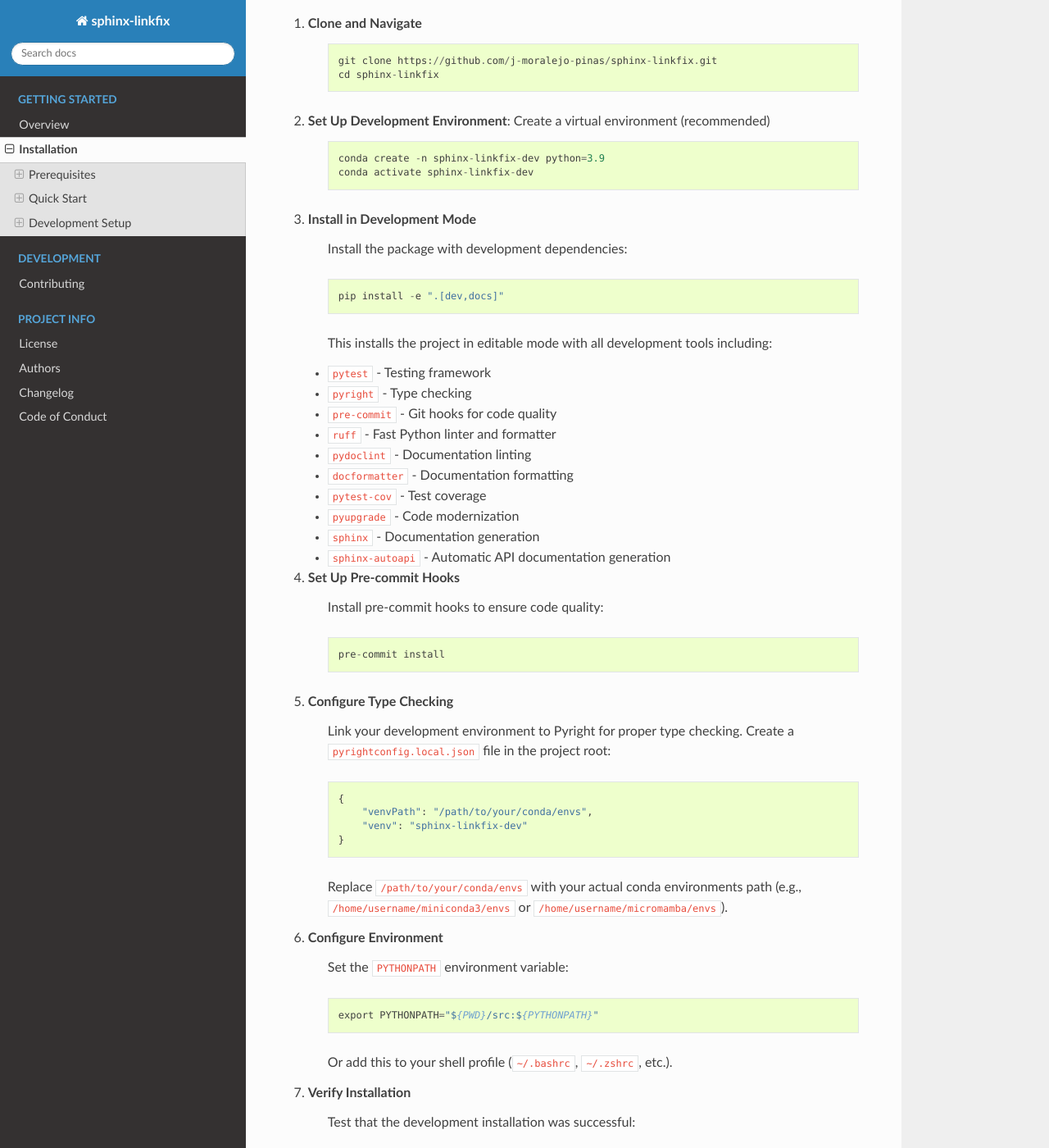
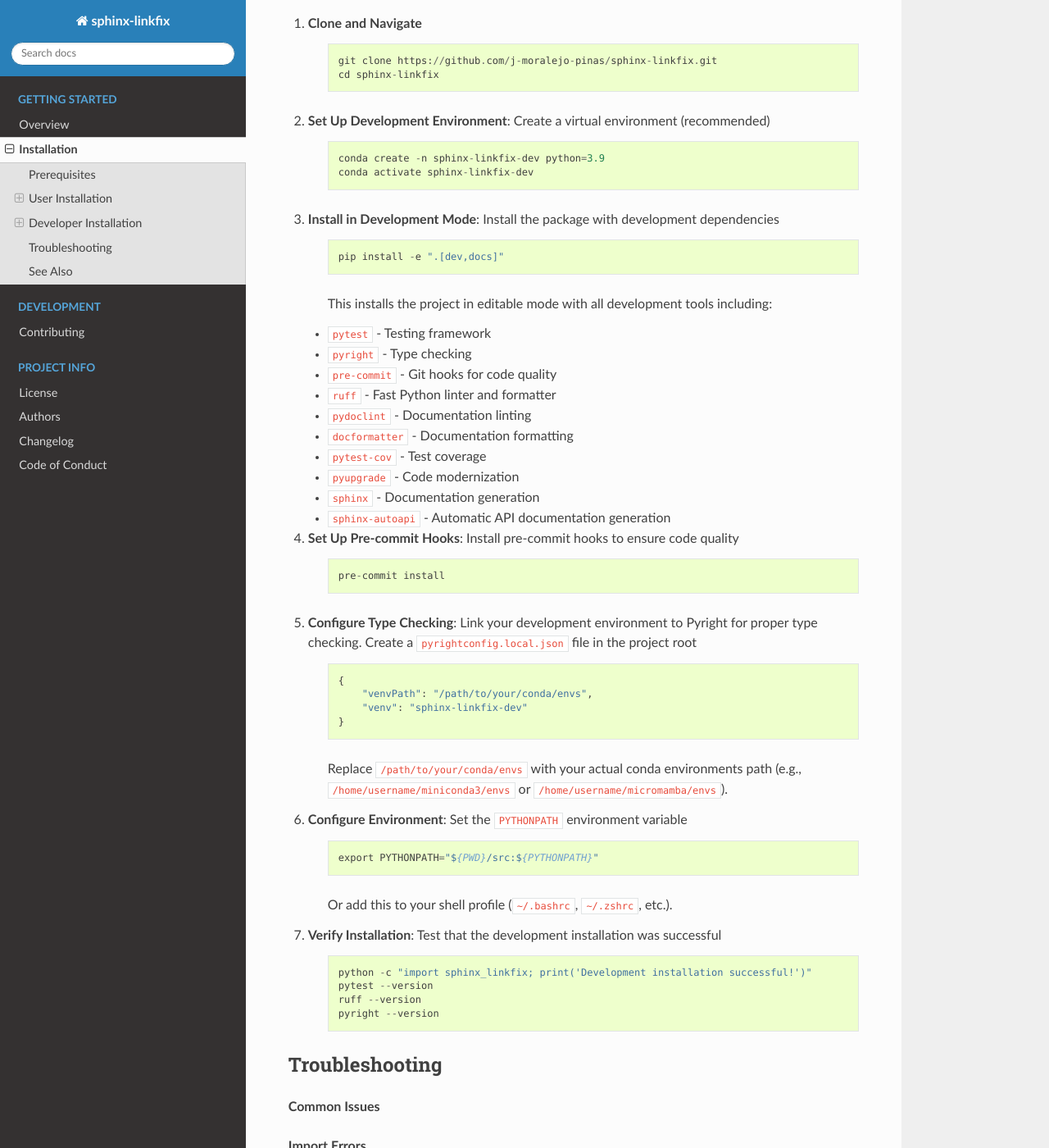
Before and after one commit to j-moralejo-pinas/sphinx-linkfix, a Sphinx documentation site: the page built from docs/installation.rst, in a window 1280 px wide and 1400 px high, scrolled down 1451 px. Shown: the whole window at 82% size. Built offline with Sphinx 7.4.7 and the Read the Docs theme 3.1.0, drawn with Linux system fonts in a browser that asks for light colours; formulas are drawn with MathJax 3; pages that are not in the unit, such as notebooks, are missing from menus; the version number could not be read and is left out.

Commit message:
More changes to docs

```diff
--- a/docs/AUTHORS.rst
+++ b/docs/AUTHORS.rst
@@ -1,2 +1 @@
-.. _authors:
 .. include:: ../AUTHORS.rst
--- a/docs/CHANGELOG.rst
+++ b/docs/CHANGELOG.rst
@@ -1,2 +1 @@
-.. _changes:
 .. include:: ../CHANGELOG.rst
--- a/docs/installation.rst
+++ b/docs/installation.rst
@@ -9,7 +9,7 @@
     :depth: 2
 
 Prerequisites
--------------
+=============
 
 Before installing the project, ensure you have the following requirements:
 
@@ -74,9 +74,9 @@
         conda create -n sphinx-linkfix-dev python=3.9
         conda activate sphinx-linkfix-dev
 
-3. **Install in Development Mode**
+3. **Install in Development Mode**: Install the package with development dependencies
 
-    Install the package with development dependencies::
+    ::
 
         pip install -e ".[dev,docs]"
 
@@ -93,15 +93,15 @@
    * ``sphinx`` - Documentation generation
    * ``sphinx-autoapi`` - Automatic API documentation generation
 
-4. **Set Up Pre-commit Hooks**
+4. **Set Up Pre-commit Hooks**: Install pre-commit hooks to ensure code quality
 
-    Install pre-commit hooks to ensure code quality::
+    ::
 
         pre-commit install
 
-5. **Configure Type Checking**
+5. **Configure Type Checking**: Link your development environment to Pyright for proper type checking. Create a ``pyrightconfig.local.json`` file in the project root
 
-    Link your development environment to Pyright for proper type checking. Create a ``pyrightconfig.local.json`` file in the project root::
+    ::
 
         {
             "venvPath": "/path/to/your/conda/envs",
@@ -110,17 +110,17 @@
 
     Replace ``/path/to/your/conda/envs`` with your actual conda environments path (e.g., ``/home/username/miniconda3/envs`` or ``/home/username/micromamba/envs``).
 
-6. **Configure Environment**
+6. **Configure Environment**: Set the ``PYTHONPATH`` environment variable
 
-    Set the ``PYTHONPATH`` environment variable::
+    ::
 
         export PYTHONPATH="${PWD}/src:${PYTHONPATH}"
 
     Or add this to your shell profile (``~/.bashrc``, ``~/.zshrc``, etc.).
 
-7. **Verify Installation**
+7. **Verify Installation**: Test that the development installation was successful
 
-    Test that the development installation was successful::
+    ::
 
         python -c "import sphinx_linkfix; print('Development installation successful!')"
         pytest --version
```
